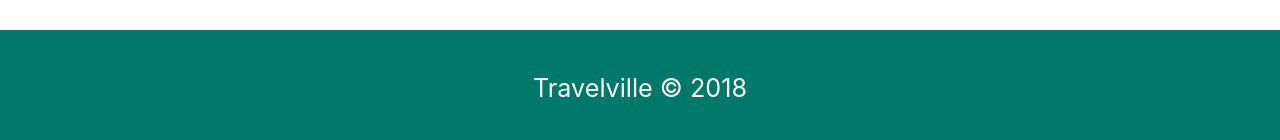
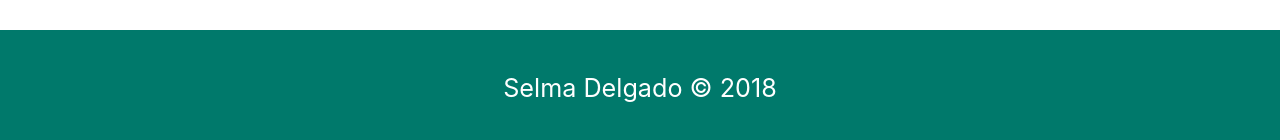
Before and after one commit to selmadelgado/Travelicious, a plain HTML site: page index.html in a window 1280 px wide. Shown: the part 2877-3017 px from the top of the page. Drawn offline with nearby package versions, Linux system fonts and the light colour scheme.

Commit message:
Footer Update

```diff
--- a/index.html
+++ b/index.html
@@ -304,7 +304,7 @@
 
   <!-- Footer -->
   <footer class="section teal darken-2 white-text center">
-    <p class="flow-text">Travelville &copy; 2018 </p>
+    <p class="flow-text">Selma Delgado &copy; 2018 </p>
   </footer>
 
   <!--JavaScript at end of body for optimized loading-->
```
